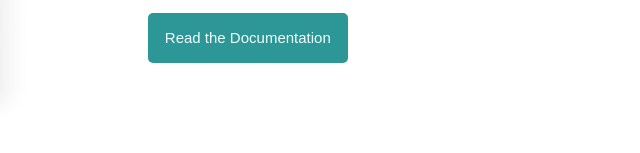
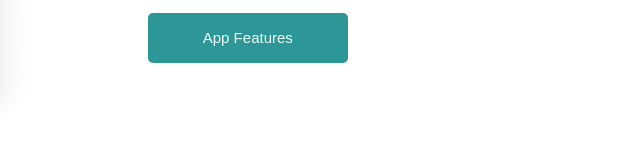
Before and after one commit to Nayeem29/first-assignment, a plain HTML site: page index.html in a window 1280 px wide. Shown: the part 2529-2682 px from the top of the page, 441-1081 px from the left. Drawn offline with Linux system fonts and the light colour scheme.

Commit message:
done-assignment

```diff
--- a/index.html
+++ b/index.html
@@ -79,7 +79,7 @@
         <div class="half-width">
           <h1 class="third-title">Stay Safe With<br>Go<span style=color:turquoise>Corona</span></br></h1>
           <p>Recently, we have developed corona app, by which anyone can download and install the app from playstore or internet. Our app will help the users to identify which area is marked high risk and other many features.</p>
-          <button class="second-button">Read the Documentation</button>
+          <button class="second-button">App Features</button>
         </div>
       </section>
 
--- a/style.css
+++ b/style.css
@@ -6,6 +6,7 @@ body {
 .first-section {
   display: flex;
   margin-bottom: -35px;
+  justify-content: space-between;
 }
 .header {
   font-family: Cambria, Cochin, Georgia, Times, "Times New Roman", serif;
```
